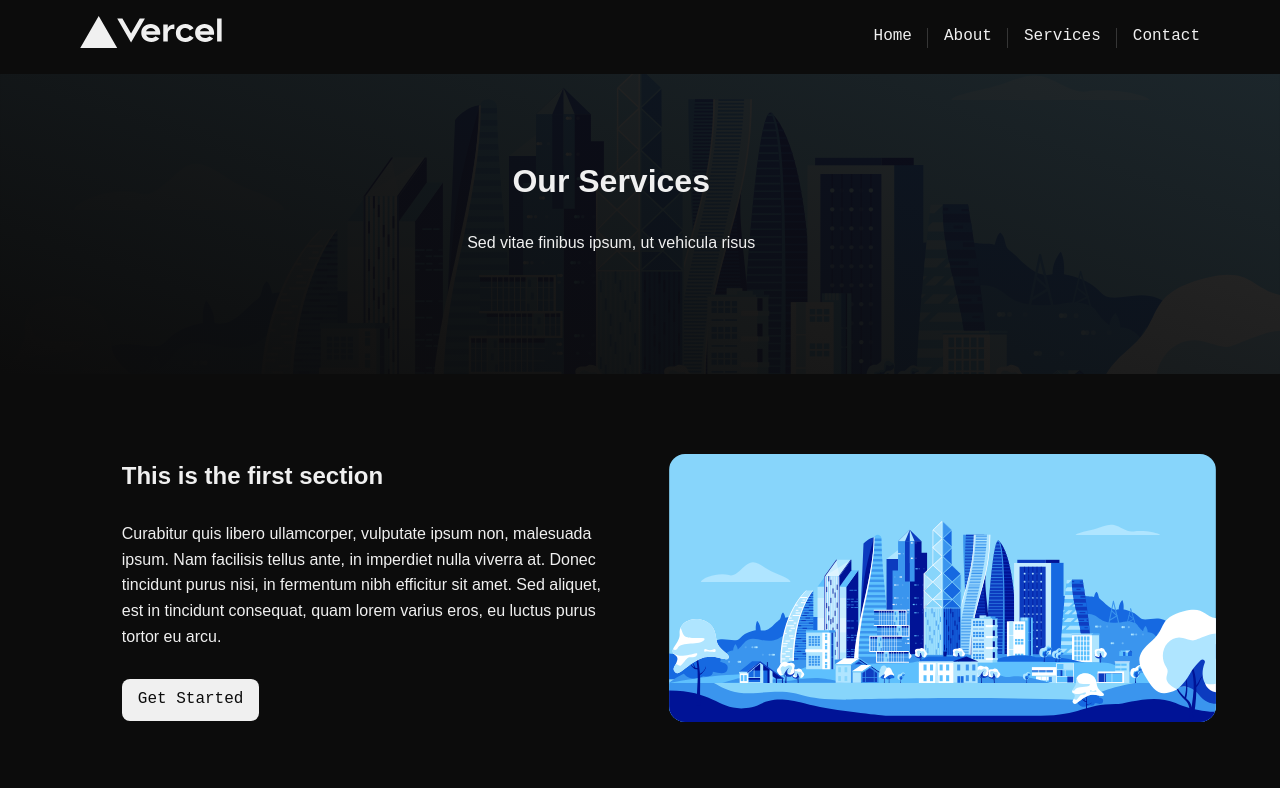
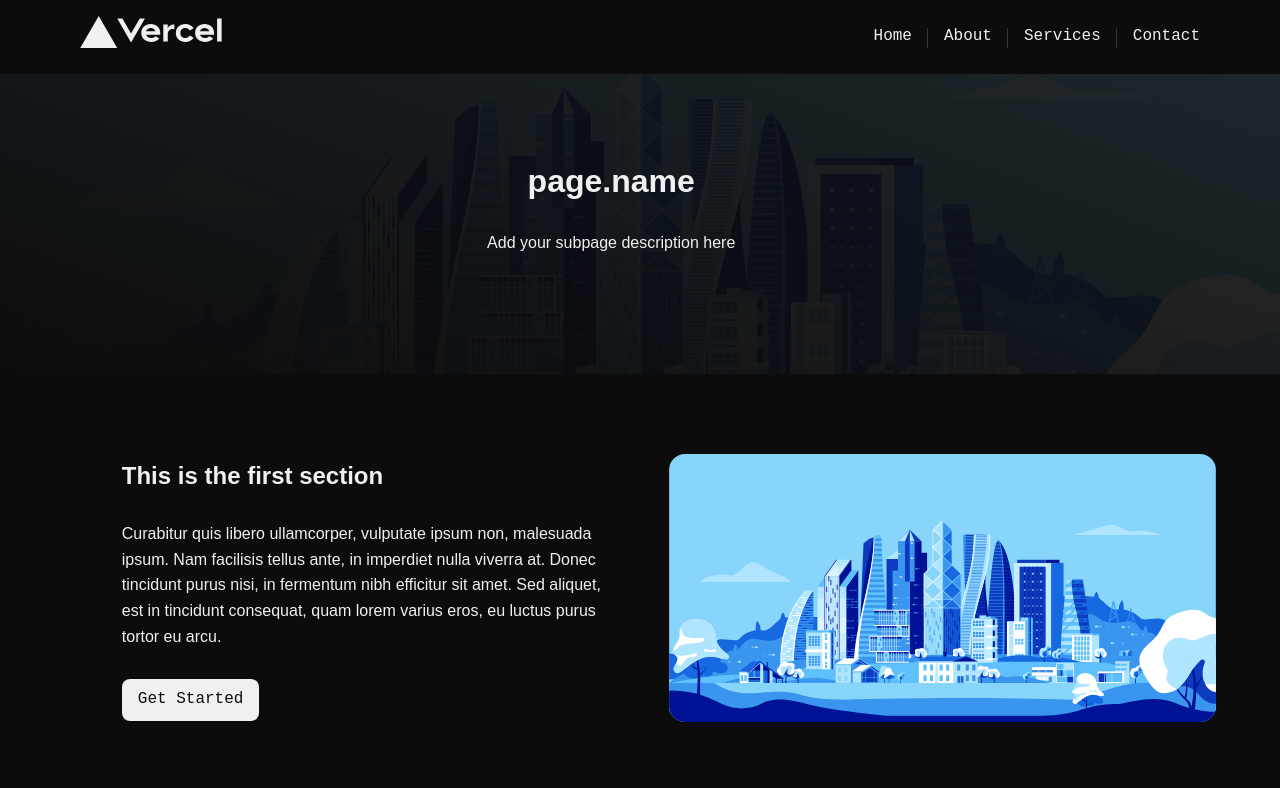
Before and after one commit to B-O-V-I-C-E/next.js_test, a Next.js app: page /services in a window 1280 px wide. Shown: the top 788 px of the page. Built offline with nearby package versions, Linux system fonts and the light colour scheme.

Commit message:
Animations - headers and CTA

```diff
--- a/comps/CTA.js
+++ b/comps/CTA.js
@@ -1,17 +1,51 @@
 import Link from "next/link";
+import { motion, AnimatePresence } from "framer-motion";
+
+const container = {
+    hidden: {
+        opacity: 0,
+        scale: .98,
+        transition: {
+            staggerChildren: 0.25,
+        }
+    },
+    show: {
+        opacity: 1,
+        scale: 1,
+        transition: {
+            staggerChildren: 0.25,
+        }
+    }
+}
+
+const item = {
+    hidden: {
+        opacity: 0,
+        scale: .98,
+        translateX: '-100px',
+    },
+    show: {
+        opacity: 1,
+        scale: 1,
+        translateX: '0px',
+    },
+}
 
 const CTA = () => {
     return (
-        <div className="section cta">
+        <AnimatePresence><motion.div className={"section cta"}
+            variants={container} initial="hidden" whileInView={"show"} exit={{ scaleY: 0 }} viewport={{ amount: "some", margin: "-200px" }}>
+
             <div className="row">
                 <div className="col">
-                    <h2>Ready to Get Started?</h2>
-                    <p> Est in tincidunt consequat, quam lorem varius eros, eu luctus purus tortor eu arcu. Fusce hendrerit faucibus gravida. Duis massa dolor,
-                        elementum sit amet cursus et, finibus ac tellus. Sed vitae finibus ipsum, ut vehicula risus.</p>
-                    <div className="button"><Link href={"/contact"}><a>Get Started</a></Link></div>
+                    <motion.h2 variants={item}>Ready to Get Started?</motion.h2>
+                    <motion.p variants={item}>Est in tincidunt consequat, quam lorem varius eros, eu luctus purus tortor eu arcu. Fusce hendrerit faucibus gravida. Duis massa dolor,
+                        elementum sit amet cursus et, finibus ac tellus. Sed vitae finibus ipsum, ut vehicula risus.</motion.p>
+                    <motion.div variants={item} className="button"><Link href={"/contact"}><a>Get Started</a></Link></motion.div>
                 </div>
             </div>
-        </div>
+
+        </motion.div></AnimatePresence>
     );
 }
 
--- /dev/null
+++ b/comps/Subpage-head.js
@@ -0,0 +1,50 @@
+import { motion, AnimatePresence } from "framer-motion";
+import subpage from "../styles/Subpage.module.css";
+
+const container = {
+    hidden: {
+        opacity: 0,
+        scale: .98,
+        transition: {
+            staggerChildren: 0.25,
+        }
+    },
+    show: {
+        opacity: 1,
+        scale: 1,
+        transition: {
+            staggerChildren: 0.25,
+        }
+    }
+}
+
+const item = {
+    hidden: {
+        opacity: 0,
+        scale: .98,
+        translateX: '-100px',
+    },
+    show: {
+        opacity: 1,
+        scale: 1,
+        translateX: '0px',
+    },
+}
+
+const SubpageHeader = () => {
+    return (
+        <AnimatePresence><motion.div className={[subpage.subPageHeader, "section"].join(" ")}
+            variants={container} initial="hidden" whileInView={"show"} exit={{ scaleY: 0 }} viewport={{ amount: "some", margin: "-150px" }}>
+
+            <div className="row">
+                <div className="col">
+                    <motion.h1 variants={item}>page.name</motion.h1>
+                    <motion.p variants={item}>Add your subpage description here</motion.p>
+                </div>
+            </div>
+
+        </motion.div></AnimatePresence>
+    );
+}
+
+export default SubpageHeader;
--- a/pages/services/index.js
+++ b/pages/services/index.js
@@ -1,19 +1,12 @@
 import Image from "next/image";
 import Link from "next/link";
 import CTA from "../../comps/CTA";
-import subpage from "../../styles/Subpage.module.css";
+import SubpageHeader from "../../comps/Subpage-head";
 
 const Services = () => {
     return (
         <>
-            <div className={[subpage.subPageHeader, "section"].join(" ")}>
-                <div className="row">
-                    <div className="col">
-                        <h1>Our Services</h1>
-                        <p>Sed vitae finibus ipsum, ut vehicula risus</p>
-                    </div>
-                </div>
-            </div>
+            <SubpageHeader />
 
             <div className="section">
 
--- a/styles/Home.module.css
+++ b/styles/Home.module.css
@@ -5,9 +5,6 @@
   background-position: 50% 50%;
   display: flex;
   align-items: center;
-}
-
-.hero h1 {
   text-align: center;
   color: #f0f0f0;
 }
```
Also changed, not shown: pages/about/index.js (+2 -8 lines), pages/contact.js (+35 -8 lines), pages/index.js (+10 -5 lines).
